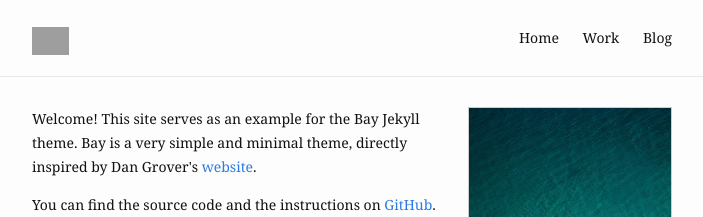
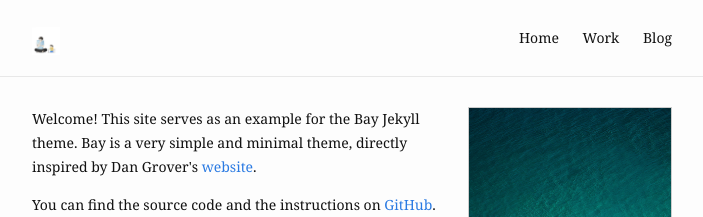
Before and after one commit to shihusi/shihusi.github.io, a Jekyll site: the page built from index.md, in a window 1280 px wide. Shown: the top 217 px of the page, without its empty margins (288-991 px from the left). Built offline with Jekyll 4.4.1, drawn with Linux system fonts in a browser that asks for light colours.

Commit message:
Update header.html

```diff
--- a/_includes/header.html
+++ b/_includes/header.html
@@ -1,7 +1,7 @@
 <header class="site-header">
   <div class="wrapper">
     <a class="site-title" href="{{ "" | prepend: site.baseurl | prepend: site.url }}/">
-      <img src="{{ "/assets/img/title.png" | absolute_url }}" alt="{{ site.title }}" />
+      <img src="{{ "/assets/img/sit.jpg" | absolute_url }}" alt="{{ site.title }}" />
     </a>
 
     <nav class="site-nav">
```
